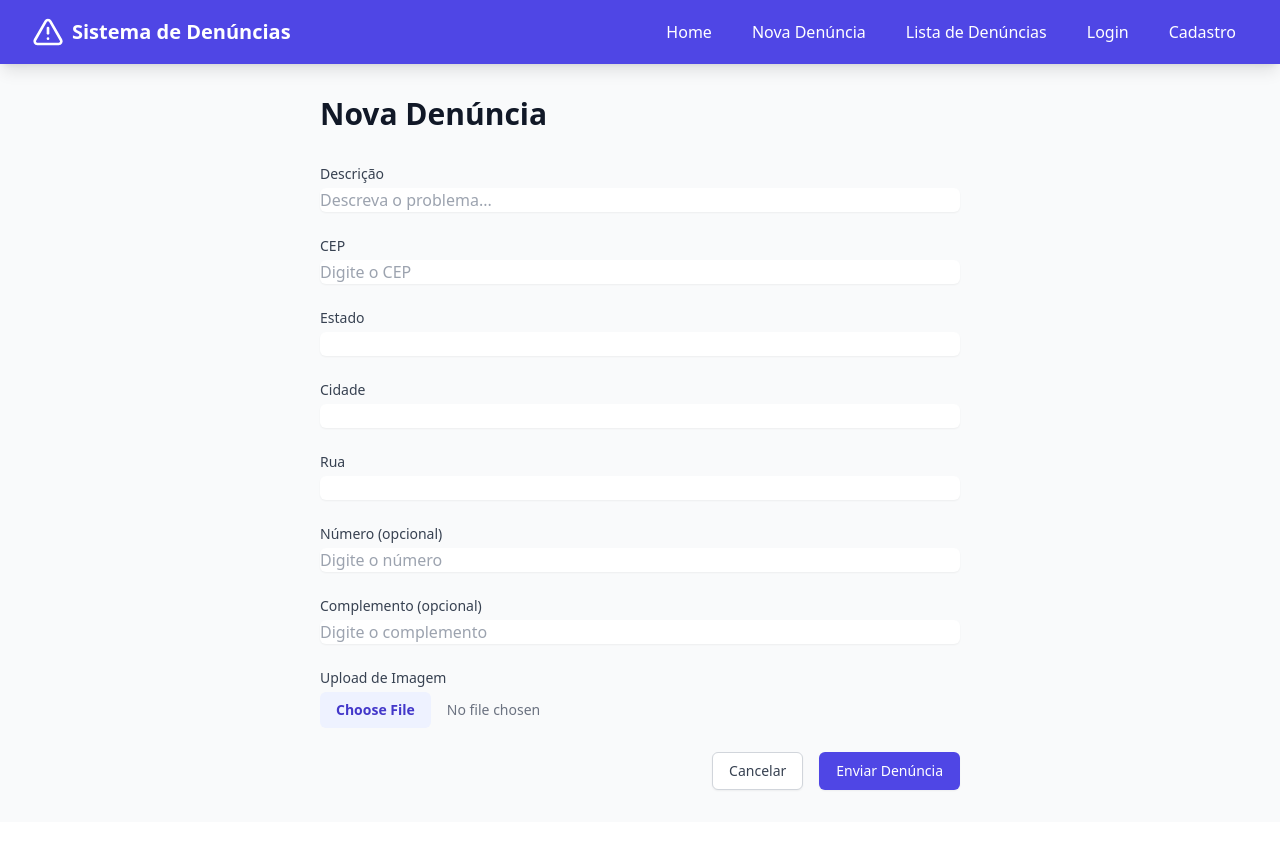
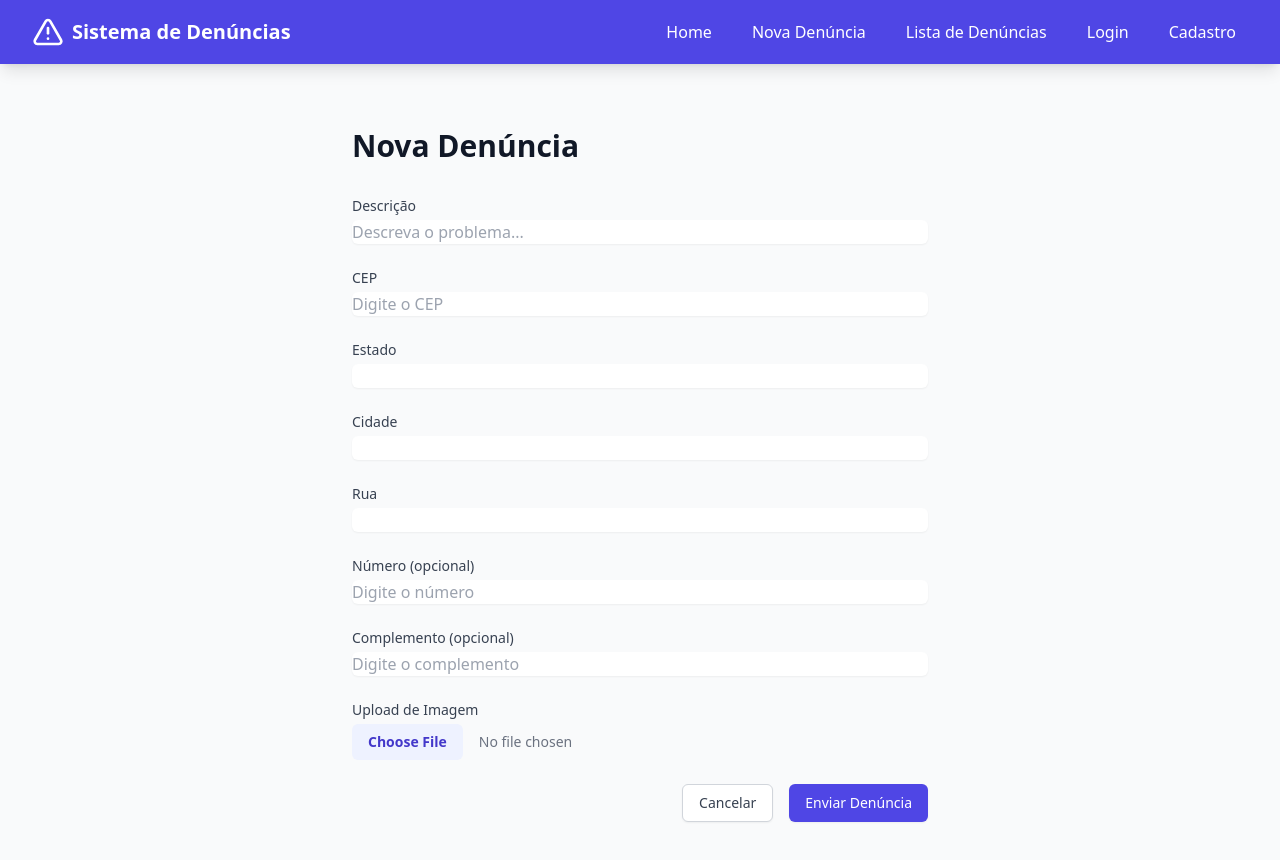
Before and after one commit to vpaesi/fala-cidadao, a React (Vite) app: page /nova-denuncia in a window 1280 px wide. Shown: the top 860 px of the page. Before the commit the page ends 822 px from the top, so only its background shows below. Built offline with nearby package versions, Linux system fonts and the light colour scheme.

Commit message:
refactor: inserindo novos componentes #14

```diff
--- a/src/pages/ListaDenuncias.tsx
+++ b/src/pages/ListaDenuncias.tsx
@@ -3,6 +3,8 @@ import { format } from 'date-fns';
 import { ptBR } from 'date-fns/locale';
 import { MapPin } from 'lucide-react';
 import { useDenuncias } from '../context/DenunciasContext';
+import { LoadingSpinner } from '../components/LoadingSpinner';
+import { Card } from '../components/Card';
 
 export const ListaDenuncias: React.FC = () => {
   const { denuncias, loading } = useDenuncias();
@@ -10,8 +12,13 @@ export const ListaDenuncias: React.FC = () => {
   if (loading) {
     return (
       <div className="flex items-center justify-center min-h-screen">
-        <div className="animate-spin rounded-full h-12 w-12 border-b-2 border-indigo-600"></div>
-      </div>
+
+        if (loading) {
+
+          <div className="flex items-center justify-center min-h-screen">
+            <LoadingSpinner size={48} color="text-indigo-600" />
+          </div>
+        }      </div>
     );
   }
 
@@ -26,31 +33,22 @@ export const ListaDenuncias: React.FC = () => {
       ) : (
         <div className="grid grid-cols-1 gap-6 md:grid-cols-2 lg:grid-cols-3">
           {denuncias.map((denuncia) => (
-            <div key={denuncia.id} className="bg-white rounded-lg shadow-md overflow-hidden">
-              {denuncia.imagemUrl && (
-                <div className="relative h-48">
-                  <img
-                    src={denuncia.imagemUrl}
-                    alt="Imagem da denúncia"
-                    className="w-full h-full object-cover"
-                  />
-                </div>
-              )}
-              <div className="p-6">
-                <p className="text-sm text-gray-500 mb-2">
-                  {format(new Date(denuncia.dataCriacao), "d 'de' MMMM 'de' yyyy 'às' HH:mm", {
-                    locale: ptBR,
-                  })}
-                </p>
-                <p className="text-gray-900 mb-4">{denuncia.descricao}</p>
-                {denuncia.localizacao && (
+            <Card
+              key={denuncia.id}
+              imageUrl={denuncia.imagemUrl}
+              title={format(new Date(denuncia.dataCriacao), "d 'de' MMMM 'de' yyyy 'às' HH:mm", {
+                locale: ptBR,
+              })}
+              description={denuncia.descricao}
+              footer={
+                denuncia.localizacao && (
                   <div className="flex items-center text-gray-600">
                     <MapPin className="h-5 w-5 mr-2" />
                     <p>{denuncia.localizacao}</p>
                   </div>
-                )}
-              </div>
-            </div>
+                )
+              }
+            />
           ))}
         </div>
       )}
--- a/src/pages/NovaDenuncia.tsx
+++ b/src/pages/NovaDenuncia.tsx
@@ -4,6 +4,10 @@ import { Loader2 } from 'lucide-react';
 import { useDenuncias } from '../context/DenunciasContext';
 import { InputField } from '../components/InputField';
 import { ImageUpload } from '../components/ImageUpload';
+import { Button } from '../components/Button';
+import { Form } from '../components/Form';
+import { PageLayout } from '../components/PageLayout';
+import { Alert } from '../components/Alert';
 
 export const NovaDenuncia: React.FC = () => {
   const navigate = useNavigate();
@@ -78,10 +82,10 @@ export const NovaDenuncia: React.FC = () => {
 
   return (
     <div className="max-w-2xl mx-auto px-4 py-8">
-      <h1 className="text-3xl font-bold text-gray-900 mb-8">Nova Denúncia</h1>
+<PageLayout title="Nova Denúncia">
 
-      <form onSubmit={handleSubmit} className="space-y-6">
-        <InputField
+      <Form onSubmit={handleSubmit}>
+      <InputField
           id="descricao"
           label="Descrição"
           type="text"
@@ -99,14 +103,13 @@ export const NovaDenuncia: React.FC = () => {
           placeholder="Digite o CEP"
           onChange={handleCepChange}
           required
-          errorMessage={cepError}
-        />
-
+          />
+          {cepError && <Alert message={cepError} type="error" />}
         <InputField
           id="estado"
           label="Estado"
           value={formData.estado}
-          onChange={() => {}}
+          onChange={() => { }}
           readOnly
           required
         />
@@ -115,7 +118,7 @@ export const NovaDenuncia: React.FC = () => {
           id="cidade"
           label="Cidade"
           value={formData.cidade}
-          onChange={() => {}}
+          onChange={() => { }}
           readOnly
           required
         />
@@ -124,7 +127,7 @@ export const NovaDenuncia: React.FC = () => {
           id="rua"
           label="Rua"
           value={formData.rua}
-          onChange={() => {}}
+          onChange={() => { }}
           readOnly
           required
         />
@@ -148,17 +151,17 @@ export const NovaDenuncia: React.FC = () => {
         <ImageUpload onChange={handleImageUpload} />
 
         <div className="flex justify-end space-x-4">
-          <button
+          <Button
             type="button"
             onClick={() => navigate('/')}
-            className="px-4 py-2 text-sm font-medium text-gray-700 bg-white border border-gray-300 rounded-md shadow-sm hover:bg-gray-50 focus:outline-none focus:ring-2 focus:ring-offset-2 focus:ring-indigo-500"
+            className="bg-white text-gray-700 border border-gray-300 hover:bg-gray-50"
           >
             Cancelar
-          </button>
-          <button
+          </Button>
+          <Button
             type="submit"
             disabled={loading}
-            className="inline-flex items-center px-4 py-2 text-sm font-medium text-white bg-indigo-600 border border-transparent rounded-md shadow-sm hover:bg-indigo-700 focus:outline-none focus:ring-2 focus:ring-offset-2 focus:ring-indigo-500 disabled:opacity-50"
+            className="bg-indigo-600 text-white hover:bg-indigo-700"
           >
             {loading ? (
               <>
@@ -168,9 +171,10 @@ export const NovaDenuncia: React.FC = () => {
             ) : (
               'Enviar Denúncia'
             )}
-          </button>
+          </Button>
         </div>
-      </form>
-    </div>
+      </Form>
+      </PageLayout>
+      </div>
   );
 };
```
